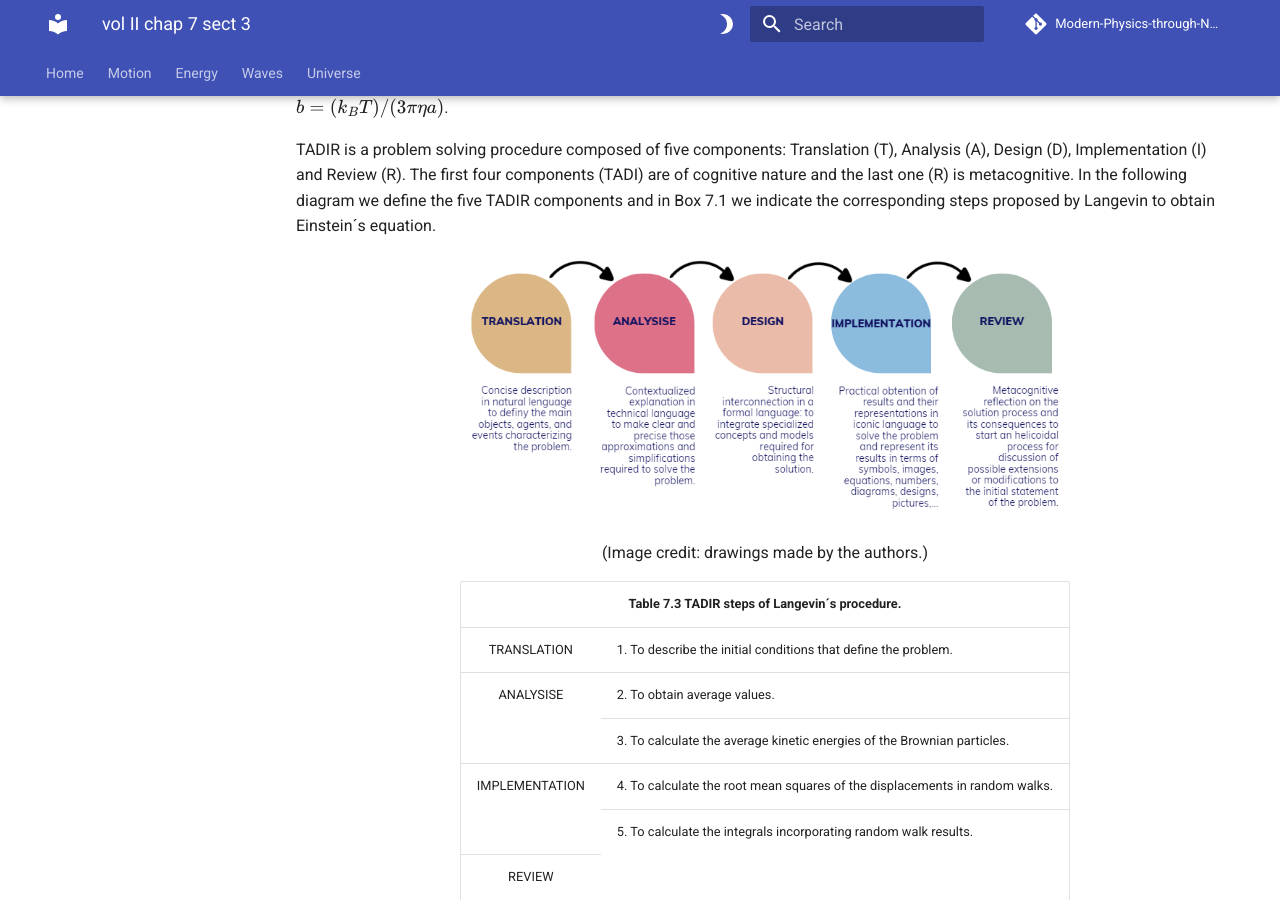
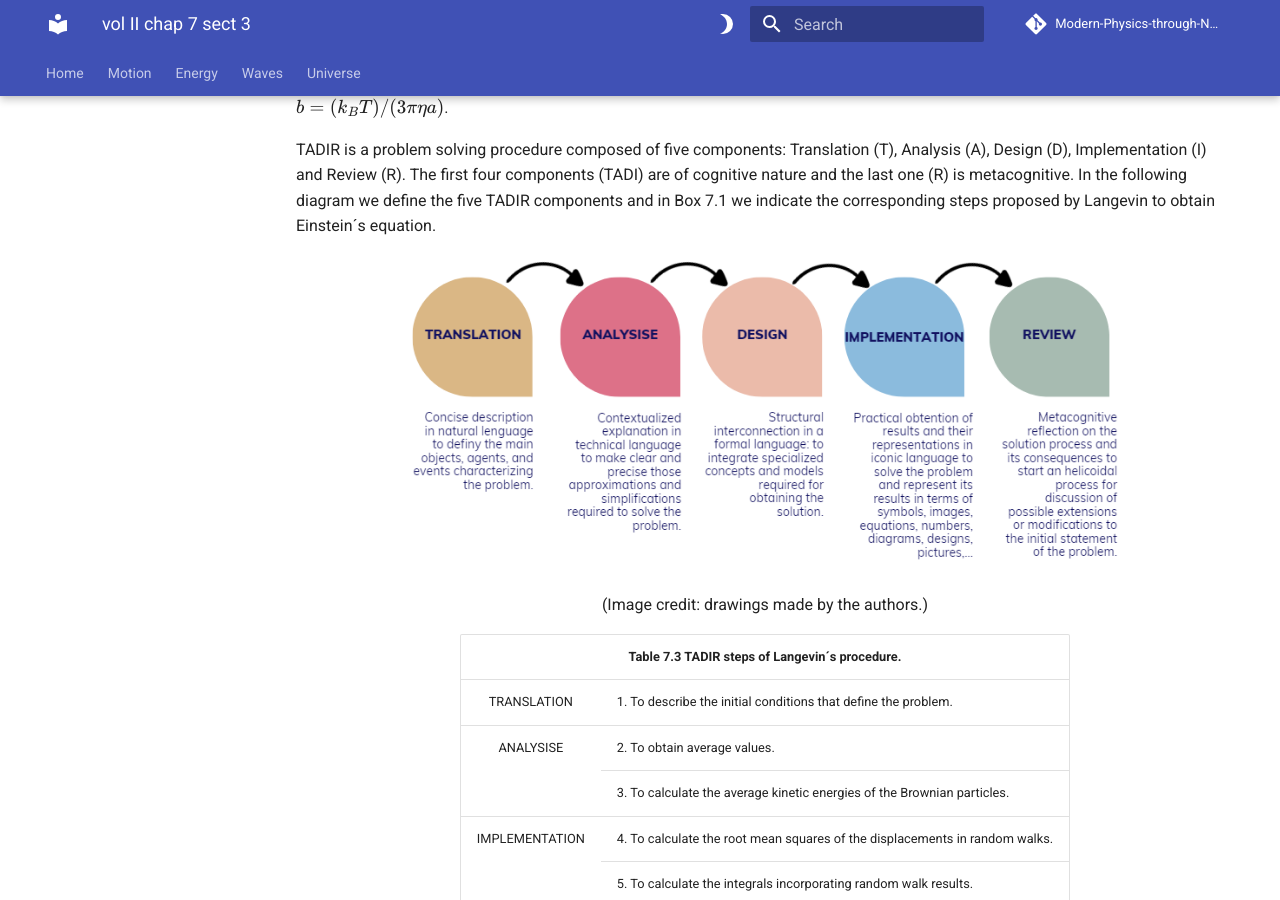
Before and after one commit to modphysnobel/modphysnobel.github.io, an MkDocs documentation site: the page built from docs/vol-II/vol-II-chap-7-sect-3.md, in a window 1280 px wide and 900 px high, scrolled down 368 px. Built offline with MkDocs 1.6.1 and Material for MkDocs 9.7.7, drawn with Linux system fonts in a browser that asks for light colours; some web fonts are replaced; comment, search, counter and statistics services are not loaded.

Commit message:
Update vol-II-chap-7-sect-3.md

```diff
--- a/docs/vol-II/vol-II-chap-7-sect-3.md
+++ b/docs/vol-II/vol-II-chap-7-sect-3.md
@@ -12,7 +12,7 @@ In this section we apply the TADIR procedure in the description of the seven ste
 TADIR is a problem solving procedure composed of five components: Translation (T), Analysis (A), Design (D), Implementation (I) and Review (R). The first four components (TADI) are of cognitive nature and the last one (R) is metacognitive. In the following diagram we define the five TADIR components and in Box 7.1 we indicate the corresponding steps proposed by Langevin to obtain Einstein´s equation.
 
 <p align="center" width="100%">
-    <img width="600" src="https://github.com/modphysnobel/modphysnobel.github.io/blob/main/docs/vol-II/figs/chap-7-sect-3-fig1.PNG?raw=true">
+    <img width="720" src="https://github.com/modphysnobel/modphysnobel.github.io/blob/main/docs/vol-II/figs/chap-7-sect-3-fig1.PNG?raw=true">
 </p>
 
 <center>
```
